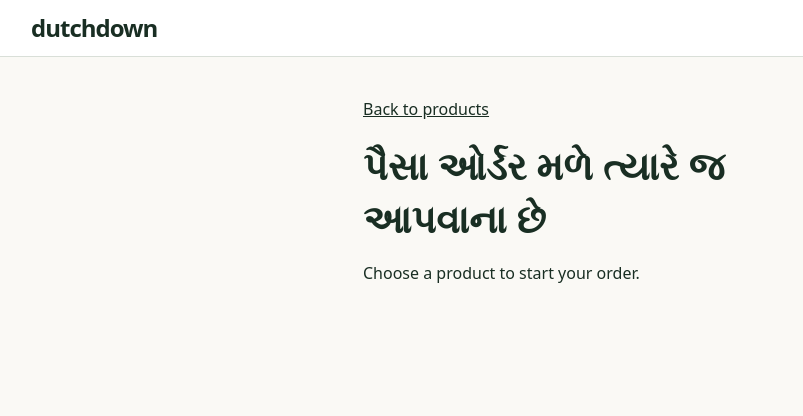
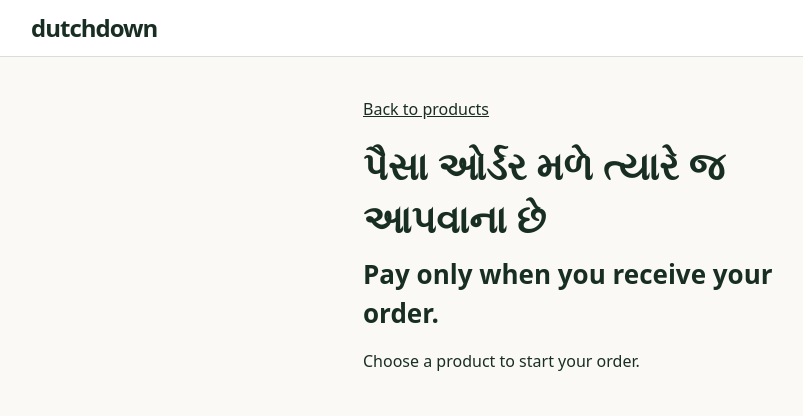
Before and after one commit to citishopind-ops/dutchdown, a plain HTML site: page order.html in a window 1280 px wide. Shown: the whole page, without its empty margins (33-836 px from the left). Drawn offline with Linux system fonts and the light colour scheme.

Commit message:
Show English payment notice below Gujarati on the order page

```diff
--- a/order.html
+++ b/order.html
@@ -14,6 +14,7 @@
     .checkout { max-width: 520px; margin: clamp(12px, 3vw, 32px) auto; padding: 0 16px 24px; }
     .back { display: inline-block; padding: 8px 0; }
     h1 { font-size: clamp(28px, 6vw, 38px); line-height: 1.4; margin: 10px 0; }
+    .payment-english { margin: 0 0 16px; font-size: clamp(20px, 4vw, 26px); font-weight: 650; }
     #order-summary { overflow-wrap: anywhere; }
     form { background: white; border: 1px solid #d9dfd8; border-radius: 12px; padding: clamp(14px, 4vw, 24px); }
     label { display: block; font-weight: 650; margin-bottom: 4px; }
@@ -28,6 +29,7 @@
   <main class="checkout">
     <a class="back" href="./#collection">Back to products</a>
     <h1 lang="gu">પૈસા ઓર્ડર મળે ત્યારે જ આપવાના છે</h1>
+    <p class="payment-english">Pay only when you receive your order.</p>
     <p id="order-summary" hidden></p>
     <noscript><p>Enable JavaScript to continue your WhatsApp order.</p></noscript>
     <form id="order-form" hidden>
```
